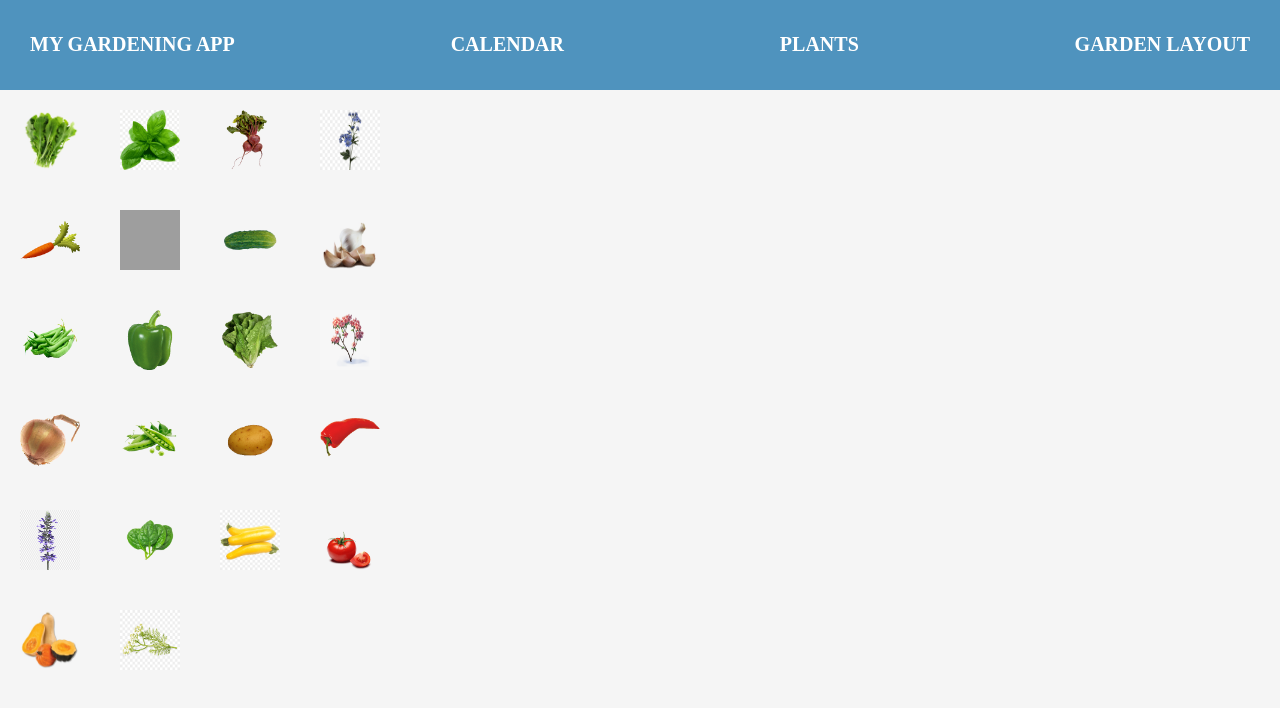
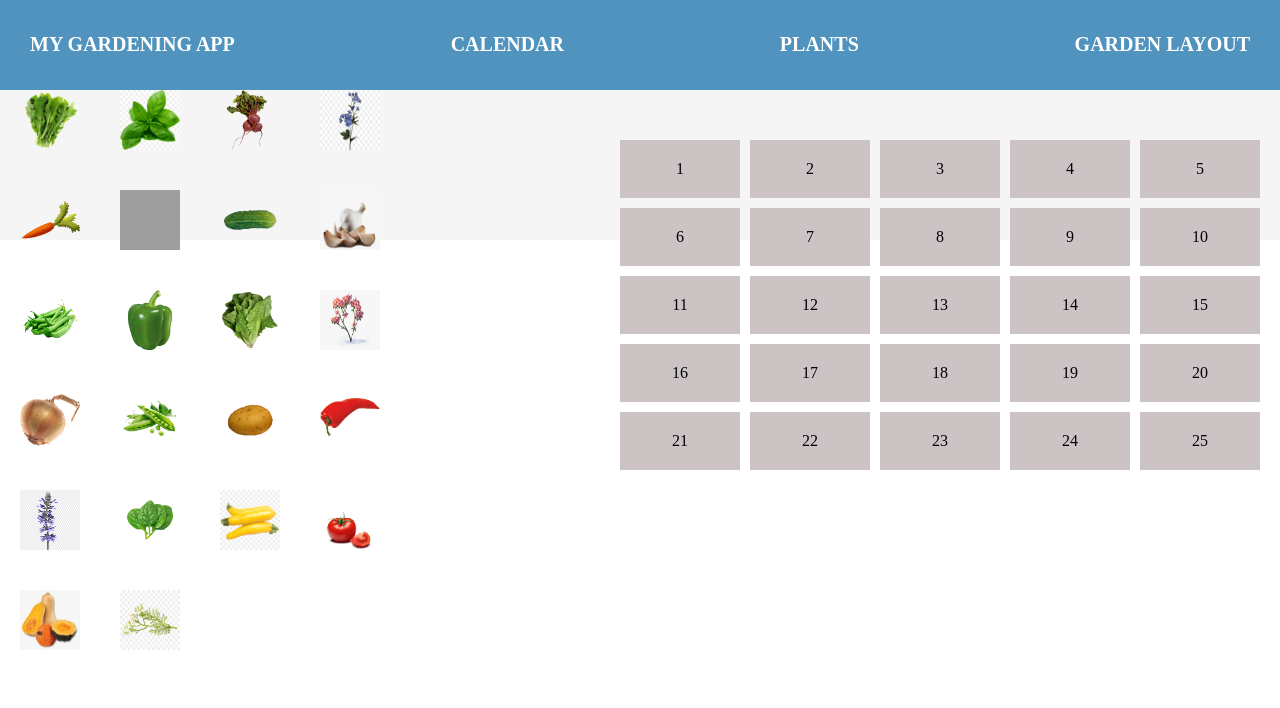
Before and after one commit to windtronic/garden_front_end, a React (Create React App) app in the folder garden_front_end/: page /garden_layout in a window 1280 px wide. Shown: the top 708 px of the page. Built offline with nearby package versions, Linux system fonts and the light colour scheme; grey boxes are pictures that could not be loaded.

Commit message:
working on css

```diff
--- a/garden_front_end/src/App.css
+++ b/garden_front_end/src/App.css
@@ -1,8 +1,3 @@
-/* @import './styles.scss'; */
-
-
-
-
 .App {
     background-color: #f5f5f5;
     font-style: bold;
@@ -12,15 +7,15 @@
 
 
 .header-container {
-  display: flex; /* add display flex to parent container */
-  justify-content: space-between; /* align child elements to opposite sides of parent container */
-  align-items: center; /* vertically center child elements within parent container */
+  display: flex;
+  justify-content: space-between;
+  align-items: center;
   padding: 20px;
   background-color: rgb(79, 147, 190);
 }
 
 .nav-link {
-  margin: 0 10px; /* add horizontal margin between links */
+  margin: 0 10px;
   text-decoration: none;
   color: white;
   font-size: 10px;
@@ -55,13 +50,12 @@
 }
 
 .plant-button:hover {
-  background-color: rgb(36, 62, 102); /* change background color on hover */
-  color: white; /* change text color on hover */
+  background-color: rgb(36, 62, 102);
+  color: white;
 }
 
 
-
-
+/* Styles for GardenLayout component */
 
 .garden-layout img {
   width: 3.75em;
@@ -70,14 +64,32 @@
 
 .garden-layout {
   display: grid;
-  grid-template-columns: repeat(5, 100px);
-  grid-template-rows: repeat(4, 100px);
-  gap: 20px;
-  margin: 20px;
+  margin-left: 20px;
   position: relative;
-  height:100vh;
-  justify-content: end;
   touch-action: none;
+}
+
+
+.container {
+  display: flex;
+  justify-content: flex-end;
+  align-items: center;
+}
+
+.grid-container {
+  width: 50%;
+  height: 100px;
+  margin-top: 50px;
+  margin-right: 20px;
+  display: grid;
+  grid-template-columns: repeat(5, 1fr);
+  grid-gap: 10px;
+}
+
+.item {
+  background-color: #ccc4c4;
+  padding: 20px;
+  text-align: center;
 }
 
 
@@ -85,7 +97,12 @@
 
 
 
+
+
+
+
 /* Styles for MyCalendar component */
+
 div.rbc-calendar {
   height: 500px;
   border-radius: 5px;
--- a/garden_front_end/src/components/GardenLayout.jsx
+++ b/garden_front_end/src/components/GardenLayout.jsx
@@ -72,7 +72,8 @@
     }))
   );
 
-  return (
+return (
+  <div>
     <div className="garden-layout">
       {springs.map((styles, index) => (
         <animated.img
@@ -90,8 +91,39 @@
         />
       ))}
     </div>
-  );
-}
+    <div className="container">
+    <div className="grid-container">
+      <div className="item">1</div>
+      <div className="item">2</div>
+      <div className="item">3</div>
+      <div className="item">4</div>
+      <div className="item">5</div>
+      <div className="item">6</div>
+      <div className="item">7</div>
+      <div className="item">8</div>
+      <div className="item">9</div>
+      <div className="item">10</div>
+      <div className="item">11</div>
+      <div className="item">12</div>
+      <div className="item">13</div>
+      <div className="item">14</div>
+      <div className="item">15</div>
+      <div className="item">16</div>
+      <div className="item">17</div>
+      <div className="item">18</div>
+      <div className="item">19</div>
+      <div className="item">20</div>
+      <div className="item">21</div>
+      <div className="item">22</div>
+      <div className="item">23</div>
+      <div className="item">24</div>
+      <div className="item">25</div>
+    </div>
+  </div>
+  </div>
+);
+
+      }
 
 export default GardenLayout;
 
```
